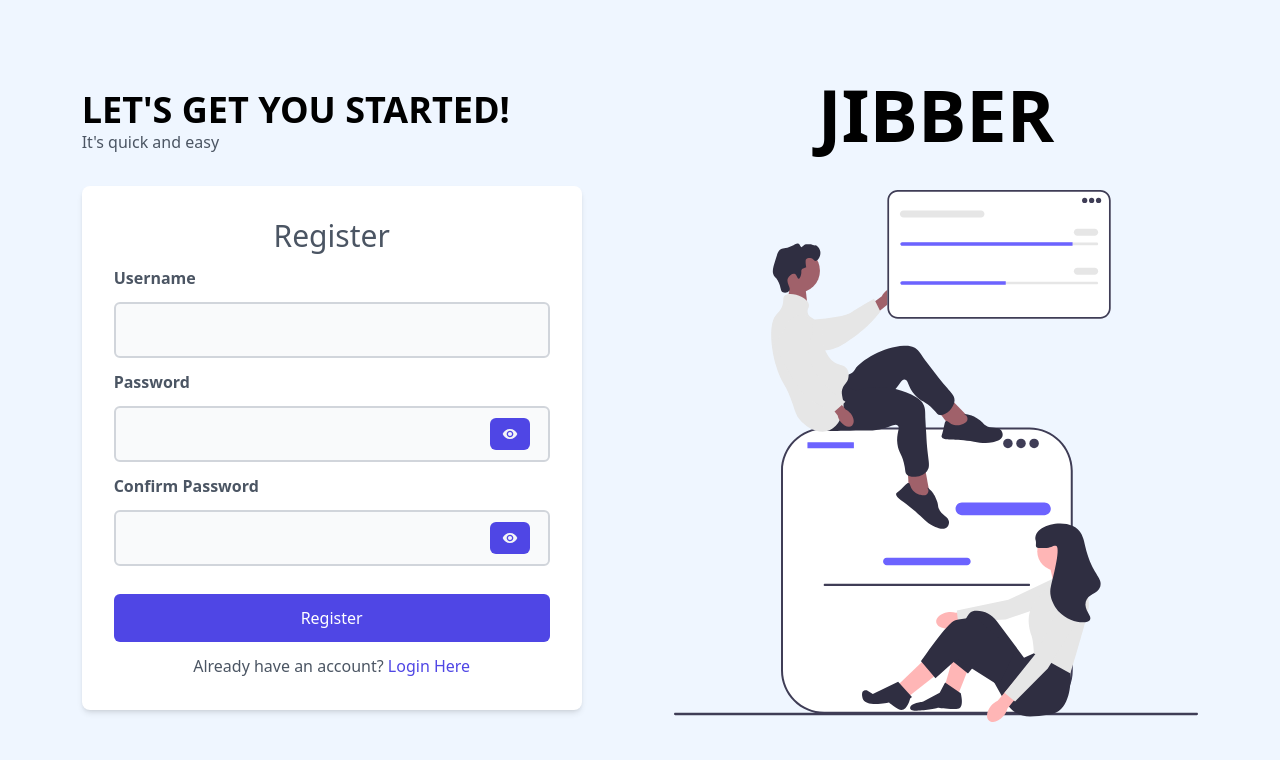
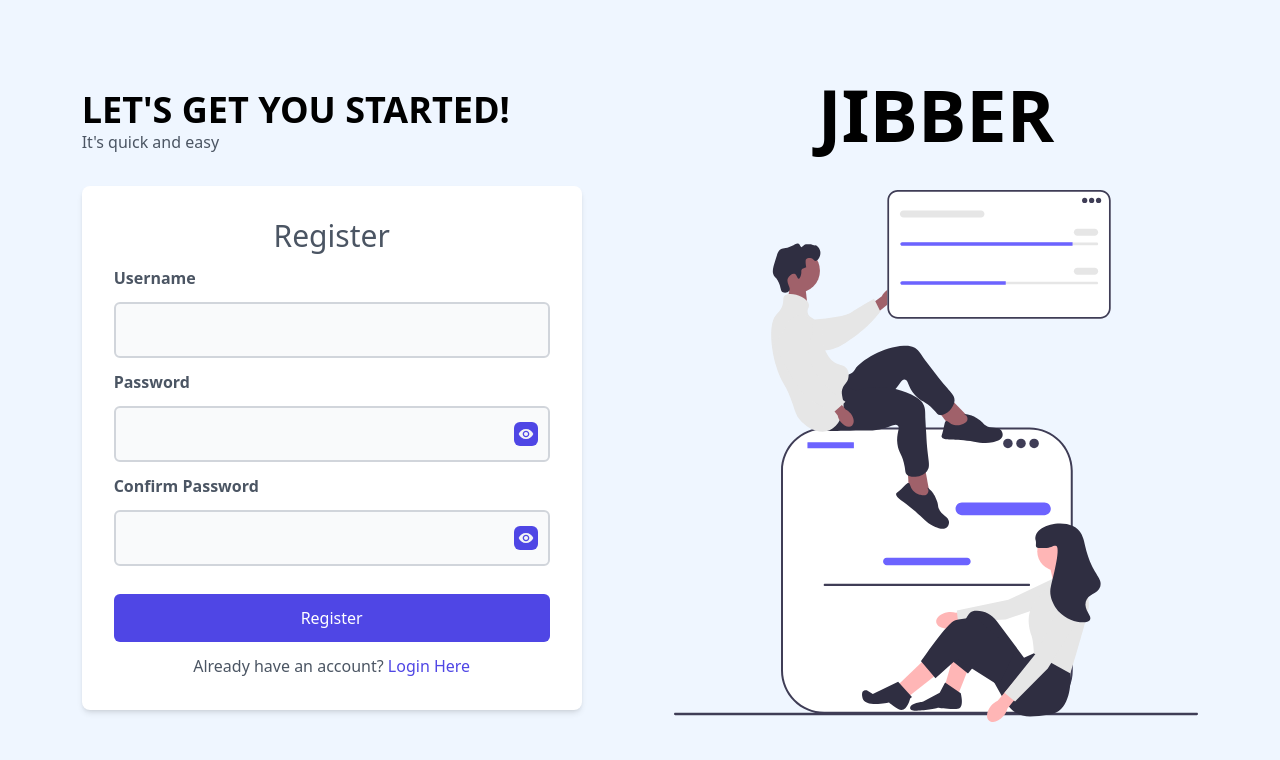
Before and after one commit to Vauldex-Inc/Jibber-Chat-App, a Vue app: page /register in a window 1280 px wide. Shown: the top 760 px of the page. Built offline with nearby package versions, Linux system fonts and the light colour scheme.

Commit message:
Fix register visibility button

```diff
--- a/src/components/pages/Register.vue
+++ b/src/components/pages/Register.vue
@@ -61,10 +61,10 @@
             required
           />
           <VIconButton
-            size="small"
+            size="extraSmall"
             :icon="icon"
             tabindex="20"
-            class="absolute right-0 top-1/2 -translate-x-1/2 -translate-y-1/2 bg-indigo-600"
+            class="absolute right-0 top-1/2 -translate-x-1/2 -translate-y-1/2 bg-indigo-600 p-1"
             @click="toggle"
           />
         </div>
@@ -79,10 +79,10 @@
             required
           />
           <VIconButton
-            size="small"
+            size="extraSmall"
             :icon="icon"
             tabindex="21"
-            class="absolute right-0 top-1/2 -translate-x-1/2 -translate-y-1/2 bg-indigo-600"
+            class="absolute right-0 top-1/2 -translate-x-1/2 -translate-y-1/2 bg-indigo-600 p-1"
             @click="toggle"
           />
         </div>
```
